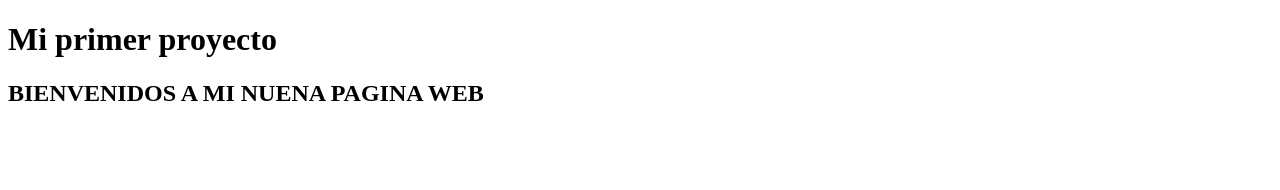
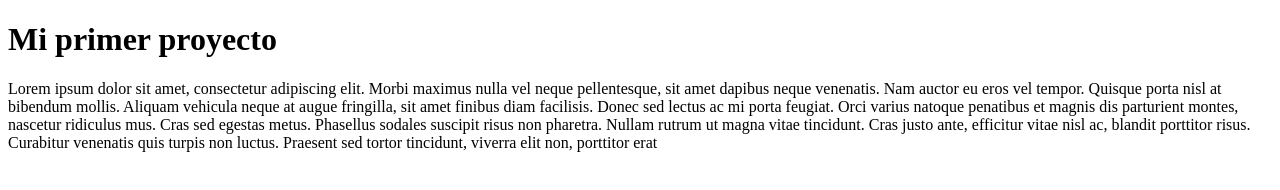
Before and after one commit to lincolnGS/taller-git1, a plain HTML site: page index.html in a window 1280 px wide. Drawn offline with Linux system fonts and the light colour scheme.

Commit message:
commit 1 by master

```diff
--- a/index.html
+++ b/index.html
@@ -8,6 +8,6 @@
 <body>
     <h1>Mi primer proyecto</h1>
 
-    <h2>BIENVENIDOS A MI NUENA PAGINA WEB</h2>
+   <p> Lorem ipsum dolor sit amet, consectetur adipiscing elit. Morbi maximus nulla vel neque pellentesque, sit amet dapibus neque venenatis. Nam auctor eu eros vel tempor. Quisque porta nisl at bibendum mollis. Aliquam vehicula neque at augue fringilla, sit amet finibus diam facilisis. Donec sed lectus ac mi porta feugiat. Orci varius natoque penatibus et magnis dis parturient montes, nascetur ridiculus mus. Cras sed egestas metus. Phasellus sodales suscipit risus non pharetra. Nullam rutrum ut magna vitae tincidunt. Cras justo ante, efficitur vitae nisl ac, blandit porttitor risus. Curabitur venenatis quis turpis non luctus. Praesent sed tortor tincidunt, viverra elit non, porttitor erat</p>
 </body>
 </html>
```
